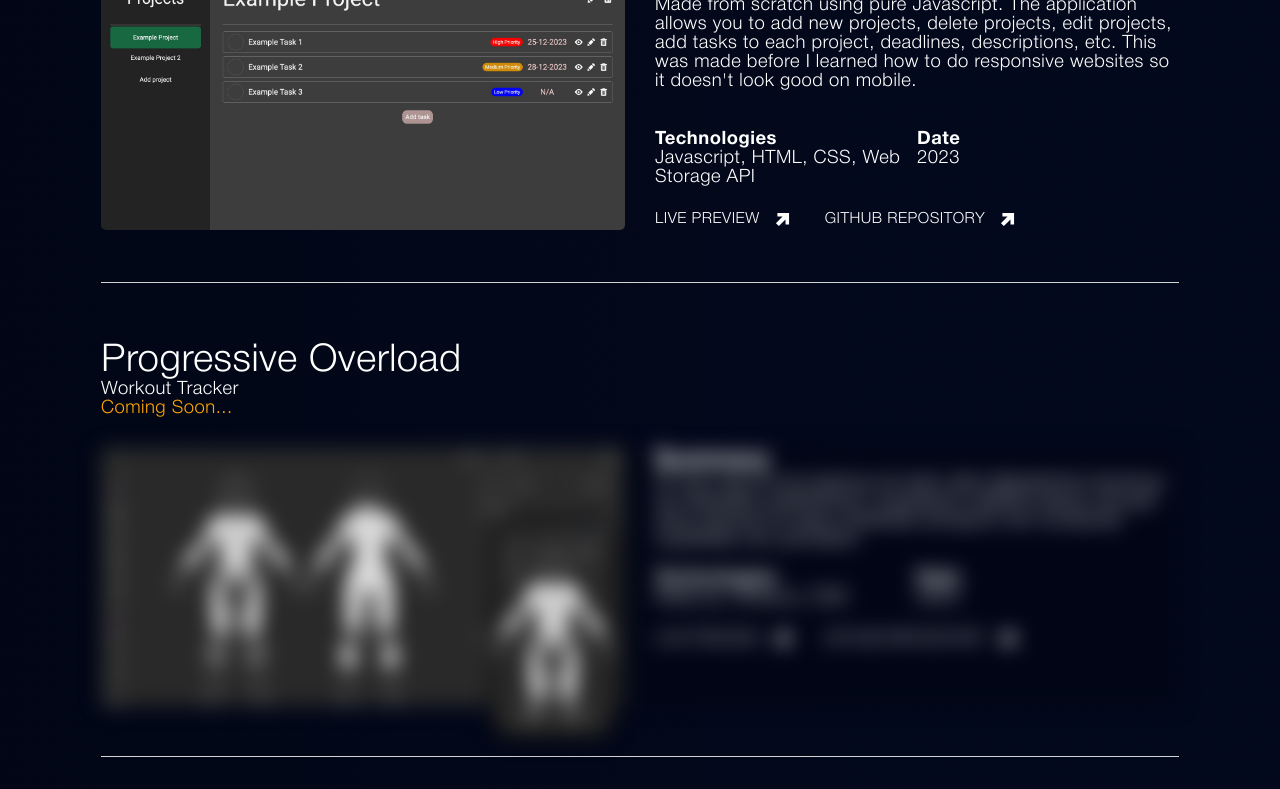
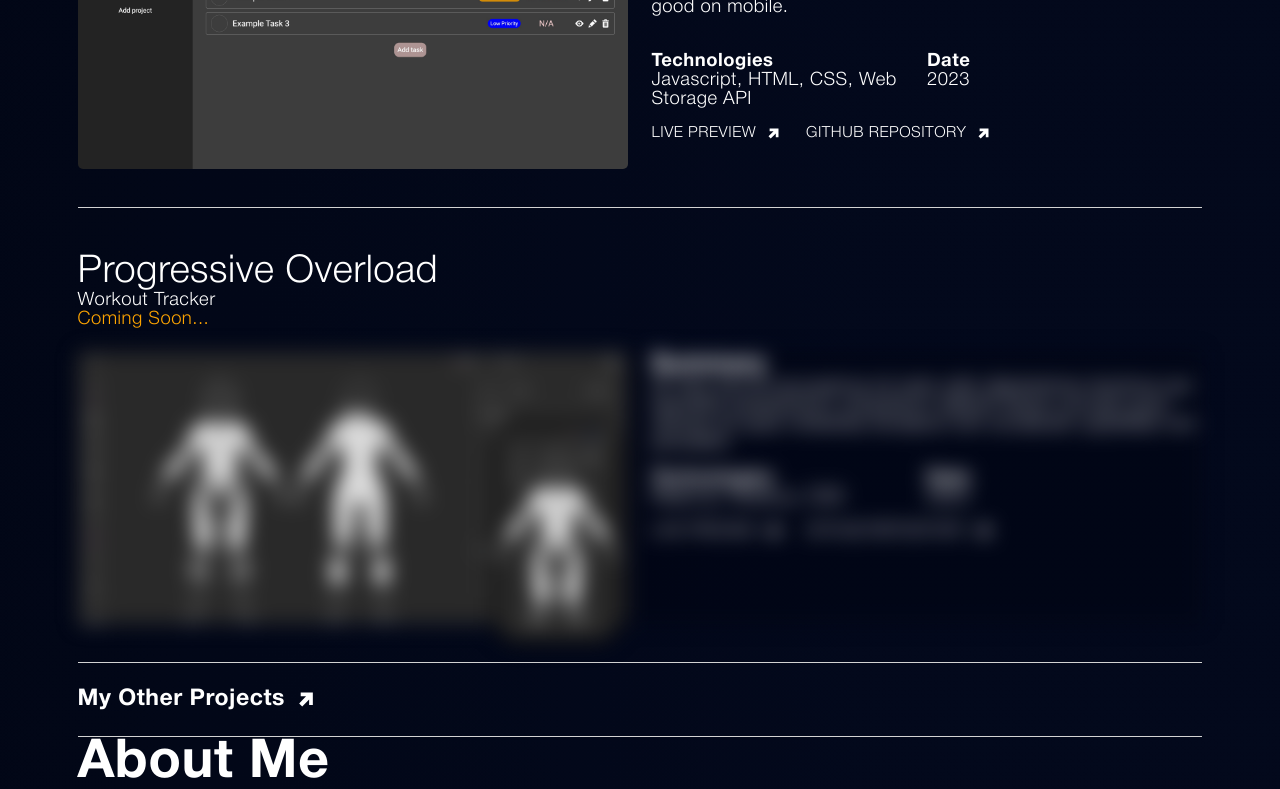
Before and after one commit to johnnynava/portfolio, a React (Vite) app: page / in a window 1280 px wide. Shown: the part 2000-2789 px from the top of the page. Built offline with nearby package versions, Linux system fonts and the light colour scheme.

Commit message:
Convert rest of pxs to rem (except some things)

```diff
--- a/src/index.css
+++ b/src/index.css
@@ -143,8 +143,8 @@ h2, h3, h4, h5 {
 .projectsSection,
 .aboutMe,
 .contact {
-  margin-left: 101px;
-  margin-right: 101px;
+  margin-left: 4.2083rem;
+  margin-right: 4.2083rem;
 }
 
 h2 {
@@ -172,7 +172,7 @@ h5 {
   border-bottom: 1px solid lightgray;
   display: flex;
   flex-direction: column;
-  gap: 30px;
+  gap: 1.25rem;
 }
 
 .project:nth-child(4) {
@@ -181,7 +181,7 @@ h5 {
 
 .projectTitle {
   font-size: 2.0833rem;
-  margin-top: 60px;
+  margin-top: 2.5rem;
 }
 
 .projectSubtitle {
@@ -200,21 +200,21 @@ h5 {
   font-size: 0.833rem;
   display: flex;
   align-items: center;
-  gap: 10px;
+  gap: 0.4166rem;
 }
 
 .projectBottomRightBottom > a > img {
-  height: 25px;
+  height: 1.04166rem;
 }
 
 .projects {
-  margin: 60px 0px 30px;
+  margin: 2.5rem 0px 1.25rem;
 }
 
 .projectBottom, .projectBottomBlurred {
   display: grid;
   grid-template-columns: 1fr 1fr;
-  gap: 30px;
+  gap: 1.25rem;
 }
 
 .projectBottomBlurred {
@@ -225,7 +225,7 @@ h5 {
 
 .projectBottomRight {
   display: flex;
-  gap: 20px;
+  gap: 0.833rem;
   flex-direction: column;
 }
 
@@ -241,14 +241,14 @@ h5 {
 
 .projectBottomRightBottom {
   display: flex;
-  gap: 30px;
+  gap: 1.25rem;
   align-items: center;
 }
 
 
 
 .project {
-  padding-bottom: 50px;
+  padding-bottom: 2.0833rem;
 }
 
 .projectsSection > a {
@@ -256,14 +256,14 @@ h5 {
   text-decoration: none;
   display: flex;
   align-items: center;
-  margin-bottom: 30px;
+  margin-bottom: 1.25rem;
   font-size: 1.25rem;
-  gap: 10px;
+  gap: 0.4166rem;
   font-weight: bold;
 }
 
 .projectsSection > a > img {
-  width: 35px;
+  width: 1.45833rem;
 }
 
 .projectComingSoon {
```
Also changed, not shown: todo.txt.
